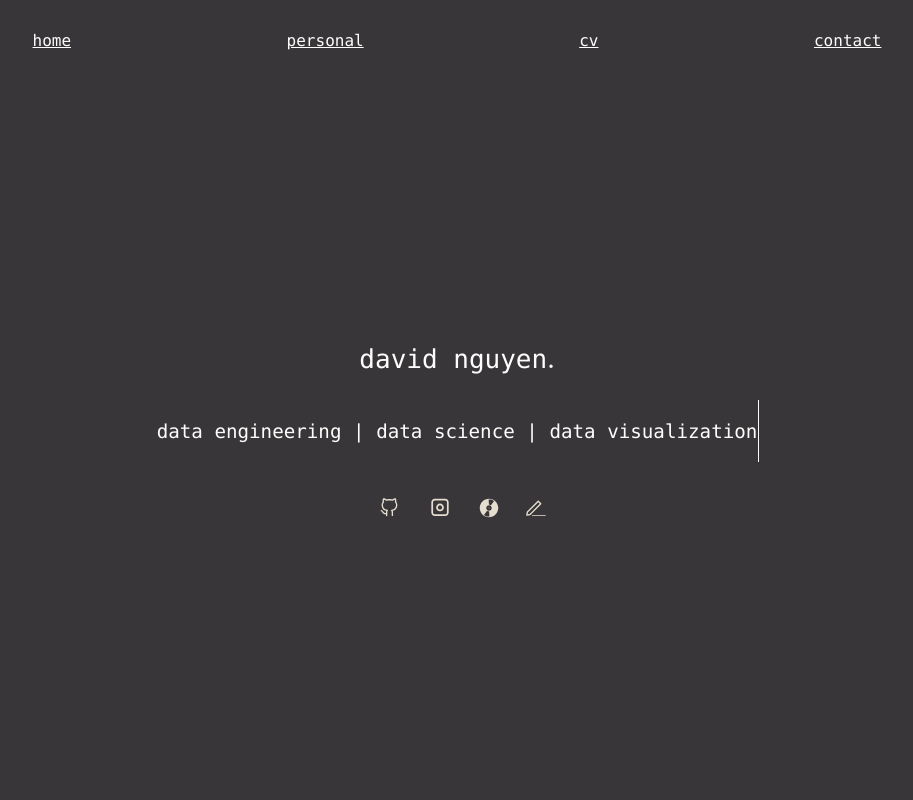
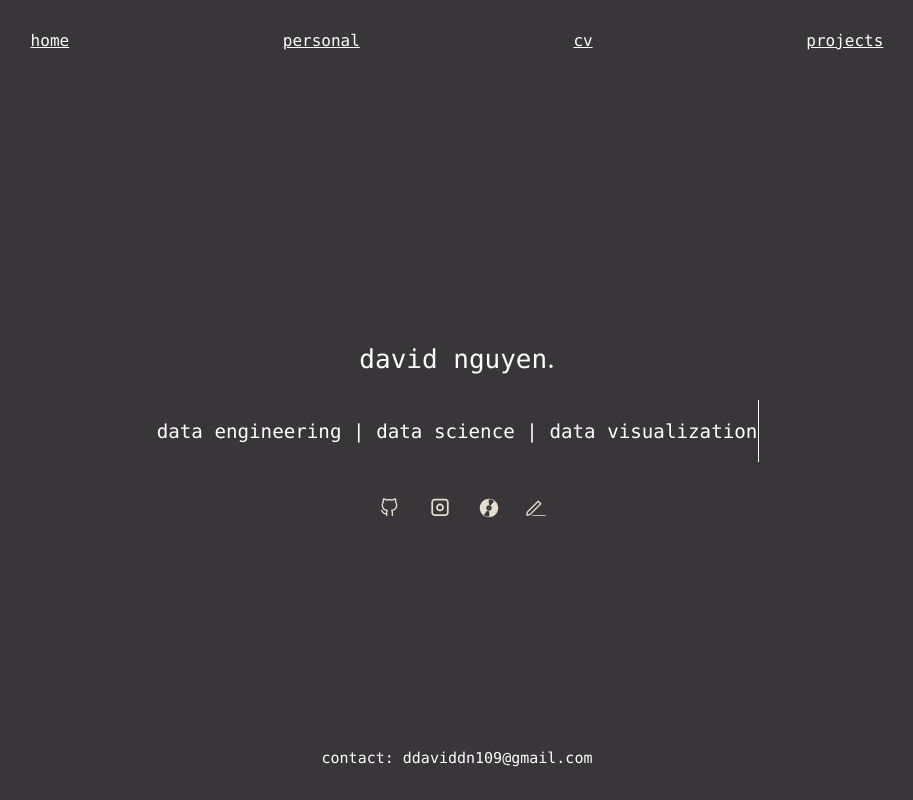
Before and after one commit to ddaviddn/portfolio, a React (Create React App) app: page / in a window 1280 px wide. Shown: the whole page, without its empty margins (183-1096 px from the left). Built offline with nearby package versions, Linux system fonts and the light colour scheme.

Commit message:
adding construction page.

```diff
--- a/src/components/HomePage/HomePage.js
+++ b/src/components/HomePage/HomePage.js
@@ -15,6 +15,9 @@ function HomePage() {
                 </div>
             </div>
             <SocialIcons />
+            <p style={{position: "absolute", marginBottom: "-75vh"}}>
+                <code style={{fontWeight: 100, fontSize: "15px"}}>contact: ddaviddn109@gmail.com </code>
+            </p>
         </div>
     </>);
 }
--- /dev/null
+++ b/src/components/ProjectsPage/ProjectPage.js
@@ -0,0 +1,18 @@
+import '../../App.css';
+import StaticHeaderLight from "../StaticHeaderLight";
+
+function ProjectPage() {
+    return (<>
+        <StaticHeaderLight/>
+        <div className="App-body-light">
+            <p>
+                <code>under construction</code>.
+            </p>
+            <p style={{position: "absolute", marginBottom: "-75vh"}}>
+                <code style={{fontWeight: 100, fontSize: "15px"}}>contact: ddaviddn109@gmail.com </code>
+            </p>
+        </div>
+    </>);
+}
+
+export default ProjectPage;
--- a/src/components/StaticHeader.js
+++ b/src/components/StaticHeader.js
@@ -18,7 +18,7 @@ function StaticHeader() {
                 <a href={path_var+"/cv"}>cv</a>
             </p>
             <p>
-                <a href={"/"}>contact</a>
+                <a href={path_var+"/projects"}>projects</a>
             </p>
             <></>
         </div>
--- a/src/components/StaticHeaderLight.js
+++ b/src/components/StaticHeaderLight.js
@@ -19,7 +19,7 @@ function StaticHeader() {
                 <a className="App-font-dark" href="/cv">cv</a>
             </p>
             <p>
-                <a className="App-font-dark" href="/personal">contact</a>
+                <a className="App-font-dark" href="/projects">projects</a>
             </p>
             <></>
         </div>
--- a/src/index.js
+++ b/src/index.js
@@ -7,6 +7,7 @@ import App from './App';
 import ErrorPage from "./components/ErrorPage";
 import PersonalPage from "./components/PersonalPage/PersonalPage";
 import CVPage from "./components/CVPage/CVPage";
+import ProjectPage from "./components/ProjectsPage/ProjectPage";
 
 // const path_var = process.env.REACT_APP_FOR_PATH;
 // const path_var = 'portfolio'
@@ -29,8 +30,8 @@ const router = createBrowserRouter([
         element: <CVPage/>
     },
     {
-        path: path_var + "/personal",
-        element: <PersonalPage/>
+        path: path_var + "/projects",
+        element: <ProjectPage/>
     }
 ])
 
```
